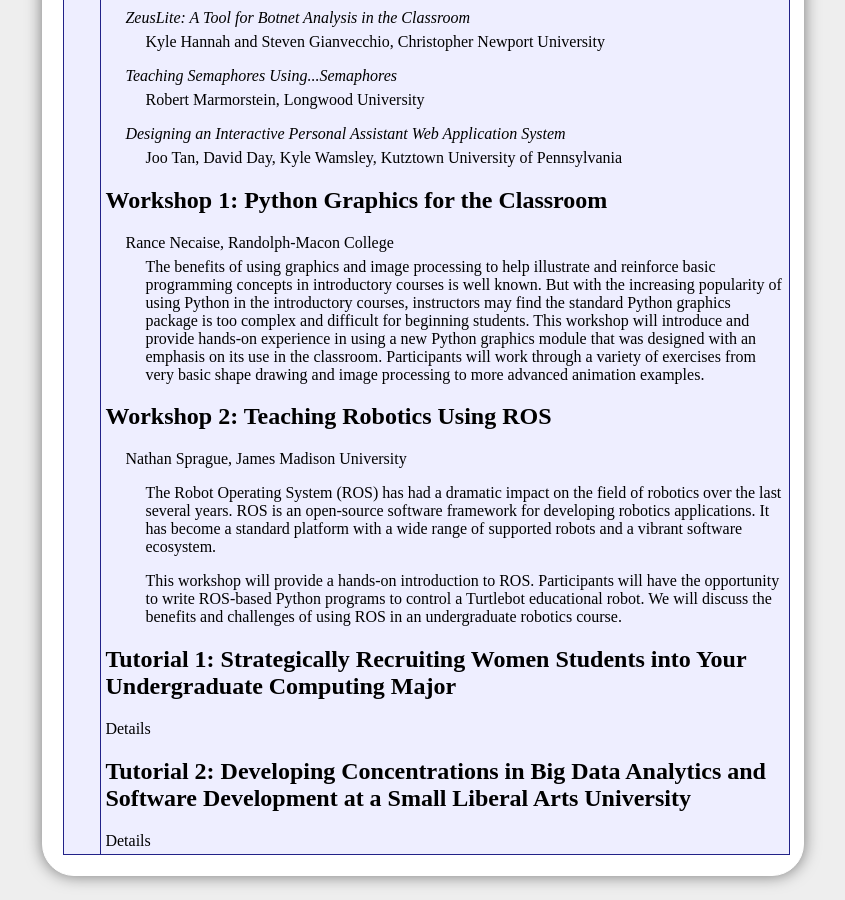
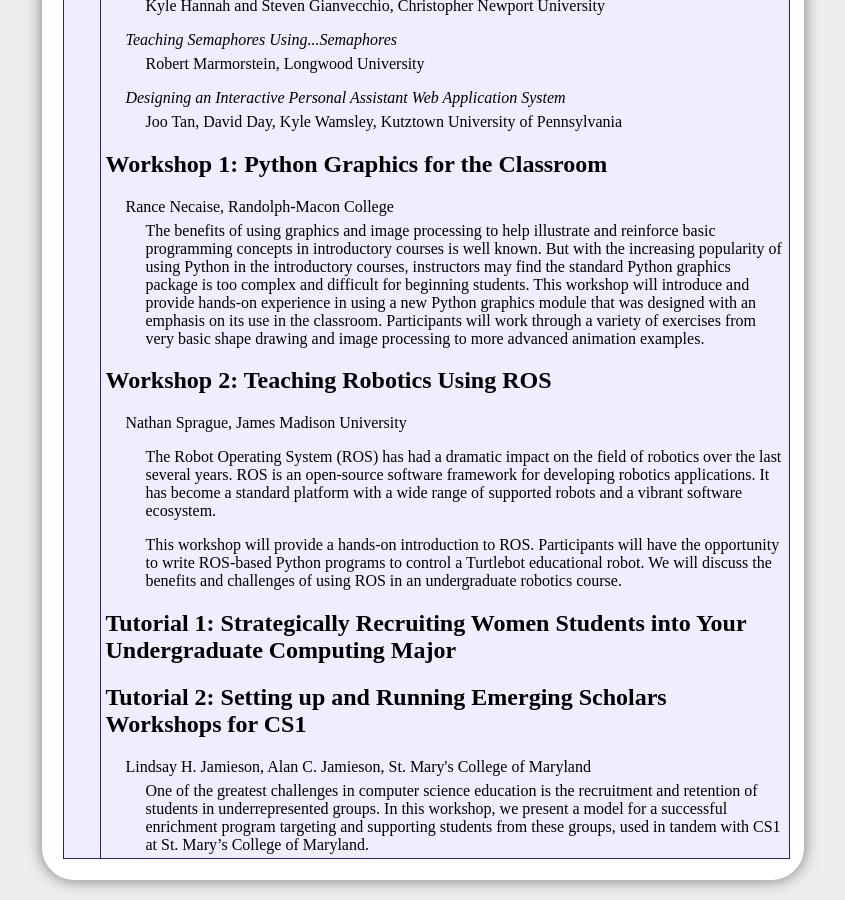
Before and after one commit to ycpcs/ccsce2014-web, a Jekyll site: the page built from program.md, in a window 1280 px wide and 900 px high, scrolled down 2462 px. Shown: the whole window, without its empty margins (217-1062 px from the left). Built offline with Jekyll 4.4.1, drawn with Linux system fonts in a browser that asks for light colours; Markdown is read by kramdown in place of the engine named in the settings; some of the changed text lies outside the part shown.

Commit message:
tutorial 2 details (corrected title)

```diff
--- a/program.md
+++ b/program.md
@@ -182,7 +182,7 @@ Last updated: July 3rd, 2014
 			<span class="evt_loc">TBD</span><br>
 		</td>
 		<td class="evt">
-			<span class="evt_title">Tutorial 2: Developing Concentrations in Big Data Analytics and Software Development at a Small Liberal Arts University</span><br>
+			<span class="evt_title">Tutorial 2: Setting up and Running Emerging Scholars Workshops for CS1</span><br>
 			<span class="evt_details"></span><br>
 			<span class="evt_loc">TBD</span><br>
 		</td>
@@ -318,11 +318,22 @@ robotics course.</p>
 
 <h2><a name="tutorial_1">Tutorial 1: Strategically Recruiting Women Students into Your Undergraduate Computing Major</a></h2>
 
-Details
+<div class="session-item">
+	<div class="workshop-authors"></div>
+	<div class="workshop-abstract"></div>
+</div>
 
-<h2><a name="tutorial_2">Tutorial 2: Developing Concentrations in Big Data Analytics and Software Development at a Small Liberal Arts University</a></h2>
+<h2><a name="tutorial_2">Tutorial 2: Setting up and Running Emerging Scholars Workshops for CS1</a></h2>
 
-Details
+<div class="session-item">
+	<div class="workshop-authors">Lindsay H. Jamieson, Alan C. Jamieson, St. Mary's College of Maryland</div>
+	<div class="workshop-abstract">
+		One of the greatest challenges in computer science education is the recruitment and retention of students
+in underrepresented groups. In this workshop, we present a model for a successful enrichment program
+targeting and supporting students from these groups, used in tandem with CS1 at St. Mary’s College of
+Maryland.
+	</div>
+</div>
 
 <!--
 <div class="session-item">
```
